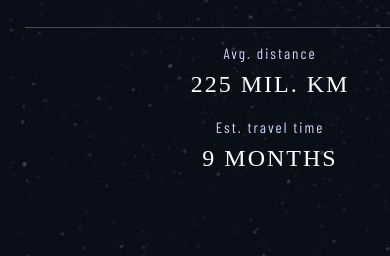
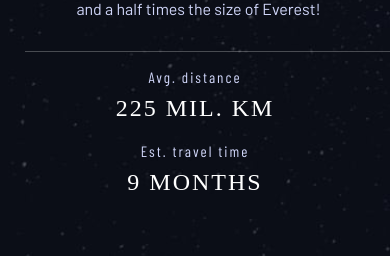
Before and after one commit to Ronit-Makhija/Space-Tourism, a plain HTML site: page destination-mars.html in a window 390 px wide. Shown: the part 588-844 px from the top of the page. Drawn offline with nearby package versions, Linux system fonts and the light colour scheme; a web font is replaced by a local one.

Commit message:
Add files via upload

```diff
--- a/css/crew.css
+++ b/css/crew.css
@@ -141,7 +141,7 @@ button:hover{
     padding: 0;
     margin: 0;
     position: relative;
-    top: 250px;
+    top: 265px;
 
   }
   .crew-image{
--- a/css/destination.css
+++ b/css/destination.css
@@ -120,6 +120,10 @@ h2{
     margin: 0;
     margin-top: 15px;
   }
+  .details{
+    width: auto;
+text-align: center;
+  }
   .details hr{
     margin-top: 30px;
   }
@@ -155,7 +159,7 @@ h2{
     padding-top: 25px;
     padding-left: 25px;
     padding-right: 25px;
-    padding-bottom: 15px;
+    padding-bottom: 0;
     /* padding: 0; */
     background-image: url(../assets/destination/background-destination-mobile.jpg);
     background-size: cover;
```
